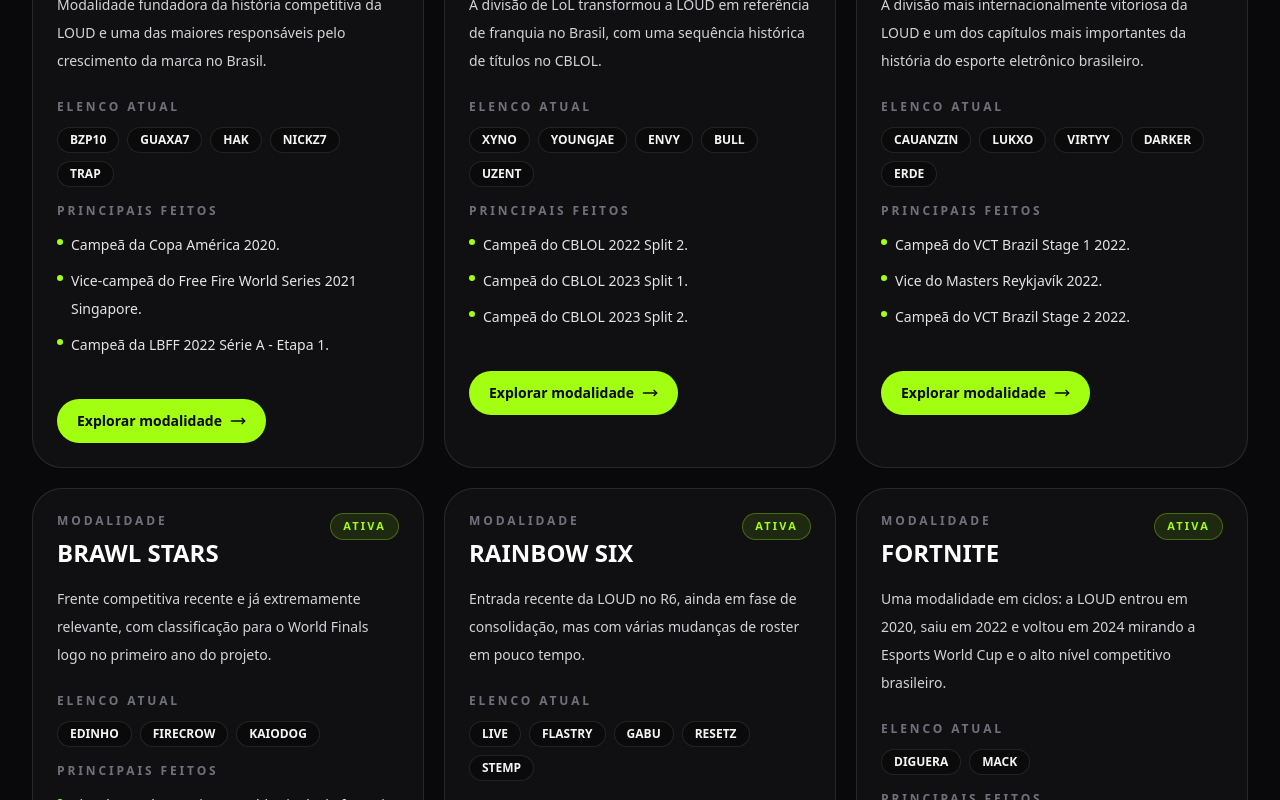
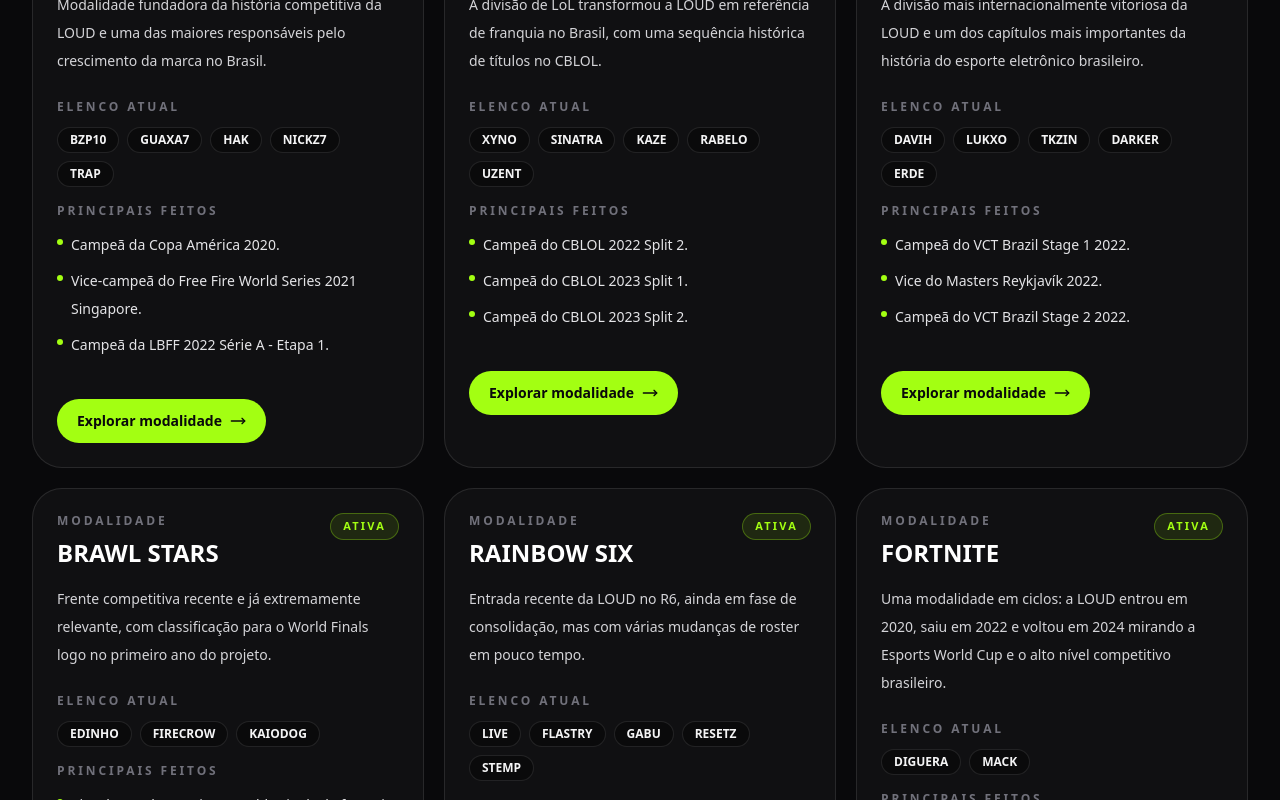
Before and after one commit to caseyj2t/LOUD-Archive, a React (Vite) app: page / in a window 1280 px wide. Shown: the part 3960-4760 px from the top of the page. Built offline with nearby package versions, Linux system fonts and the light colour scheme.

Commit message:
att july 16

```diff
--- a/src/data/loudData.ts
+++ b/src/data/loudData.ts
@@ -174,7 +174,7 @@
       "Modalidade fundadora da história competitiva da LOUD e uma das maiores responsáveis pelo crescimento da marca no Brasil.",
     status: "Ativa — equipe joga sob a nomenclatura LOUD Snickers em 2026 por motivo de patrocínio.",
     currentRoster: ["Bzp10", "GUAXA7", "Hak", "Nickz7", "Trap"],
-    staff: ["JOKER (coach)"],
+    staff: ["JOKER (coach) ", "Jhan (assistant coach)"],
     achievements: [
       "Campeã da Copa América 2020.",
       "Vice-campeã do Free Fire World Series 2021 Singapore.",
@@ -297,7 +297,7 @@
     description:
       "A divisão de LoL transformou a LOUD em referência de franquia no Brasil, com uma sequência histórica de títulos no CBLOL.",
     status: "Ativa — disputa o ecossistema regional sul-americano em meio à transição do CBLOL para o modelo LTA.",
-    currentRoster: ["Xyno", "Youngjae", "Envy", "Bull", "uZent"],
+    currentRoster: ["Xyno", "Sinatra", "Kaze", "Rabelo", "uZent"],
     staff: ["Raise (head coach)", "Sephis (assistant/strategic staff)"],
     achievements: [
       "Campeã do CBLOL 2022 Split 2.",
@@ -423,7 +423,7 @@
     description:
       "A divisão mais internacionalmente vitoriosa da LOUD e um dos capítulos mais importantes da história do esporte eletrônico brasileiro.",
     status: "Ativa — segue no circuito VCT Americas, mesmo após grande reformulação em 2025 e 2026.",
-    currentRoster: ["cauanzin", "lukxo", "Virtyy", "Darker", "erde"],
+    currentRoster: ["Davih", "lukxo", "Tkzin", "Darker", "erde"],
     staff: ["Romanilly (head coach)", "Bati (assistant coach)", "Wenty (manager)"],
     achievements: [
       "Campeã do VCT Brazil Stage 1 2022.",
@@ -440,6 +440,7 @@
       "01/04/2026: Bati chegou como assistant coach.",
       "04/05/2026: pANcada encerrou o ciclo mais recente com a organização.",
       "15/07/2026: Virtyy encerra ciclo no time e Tkzin entra por empréstimo no lugar como o novo duelista da equipe.",
+      "16/07/2026: Davih é oficializado como novo Iniciador da LOUD, substituindo Cauanzin no roster principal.",
     ],
     marketWatch:
       "É a modalidade com mercado mais sensível da LOUD neste momento. Há sinais de janela ainda viva após a saída de pANcada, mas, até junho de 2026, a apuração pública não encontrou um novo nome fortemente confirmado além das entradas já oficializadas de Darker e erde. Este site não trata especulação fraca como fato.",
@@ -568,7 +569,7 @@
       "Frente competitiva recente e já extremamente relevante, com classificação para o World Finals logo no primeiro ano do projeto.",
     status: "Ativa — projeto estreou em 2025 e já colocou a LOUD entre os nomes fortes da América do Sul.",
     currentRoster: ["Edinho", "FireCrow", "KaioDog"],
-    staff: ["Trekking (coach)"],
+    staff: ["Trekking (assistant coach)", "Role (coach)"],
     achievements: [
       "Vice da South America Monthly Finals de fevereiro de 2025.",
       "Campeã da South America Monthly Finals de abril de 2025.",
--- a/src/data/playerData.ts
+++ b/src/data/playerData.ts
@@ -230,17 +230,17 @@
 
   // ===== VALORANT =====
   {
-    id: "vlr-cauanzin",
-    nickname: "cauanzin",
-    realName: "Cauan Pereira",
-    nationality: "Brasil",
-    flag: "BR",
+    id: "vlr-davih",
+    nickname: "davih",
+    realName: "Davi Cruz",
+    nationality: "Portugal",
+    flag: "PT",
     role: "Initiator",
     roleCategory: "player",
-    joinDate: "10/11/2022",
+    joinDate: "16/07/2026",
     modality: "VALORANT",
     modalityId: "valorant",
-    highlight: "Único remanescente da era pós-Champions 2022 e líder de longa data do projeto.",
+    highlight: "O novo Iniciador da equipe.",
     signaturePalette: palette(2),
   },
   {
```
